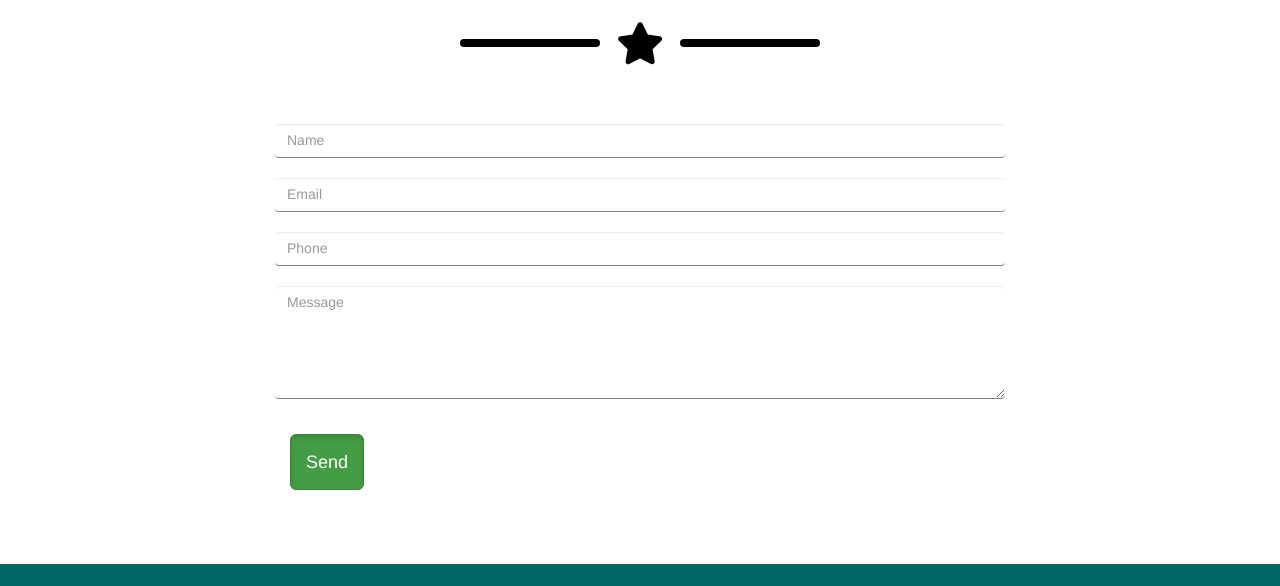
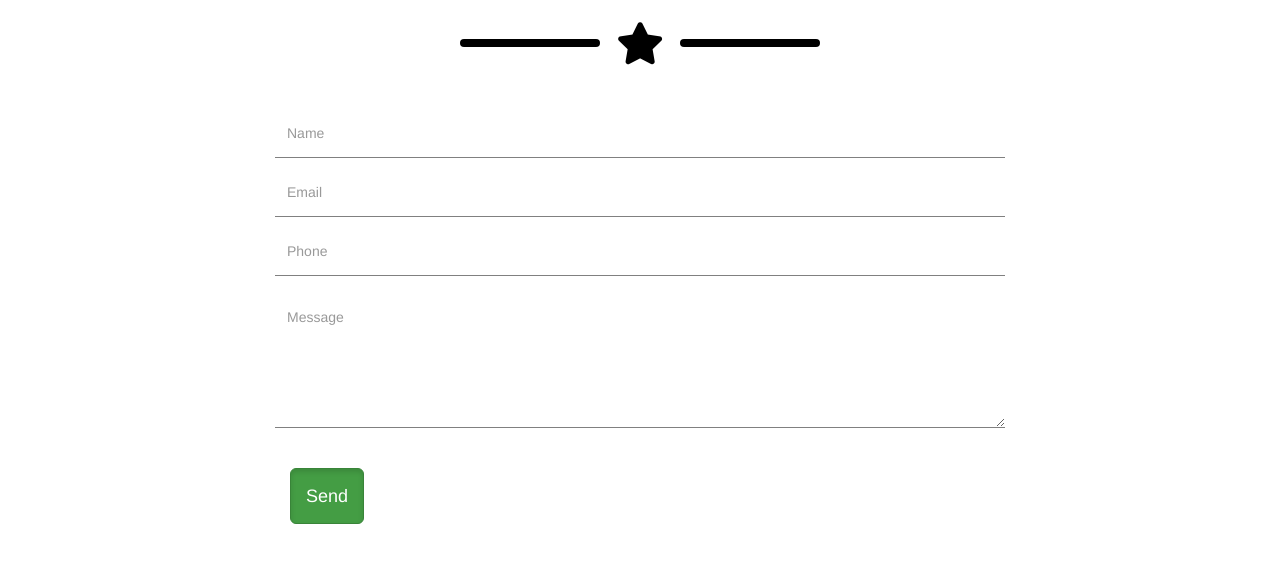
Before and after one commit to ducthang-vu/html-css-bootstrap-freelancer, a plain HTML site: page index.html in a window 1280 px wide. Shown: the part 2107-2693 px from the top of the page. Drawn offline with nearby package versions, Linux system fonts and the light colour scheme.

Commit message:
input element fixing

```diff
--- a/css/main.css
+++ b/css/main.css
@@ -170,12 +170,15 @@ header {
 }
 
 #contact .contact-input {
-  margin-bottom: 20px;
+  margin-bottom: 25px;
 }
 
 #contact .contact-input * {
+  padding-bottom: 20px;
   border: none;
+  border-radius: 0;
   border-bottom: 1px solid gray;
+  box-shadow: none;
 }
 
 #contact .btn.btn-success {
```
